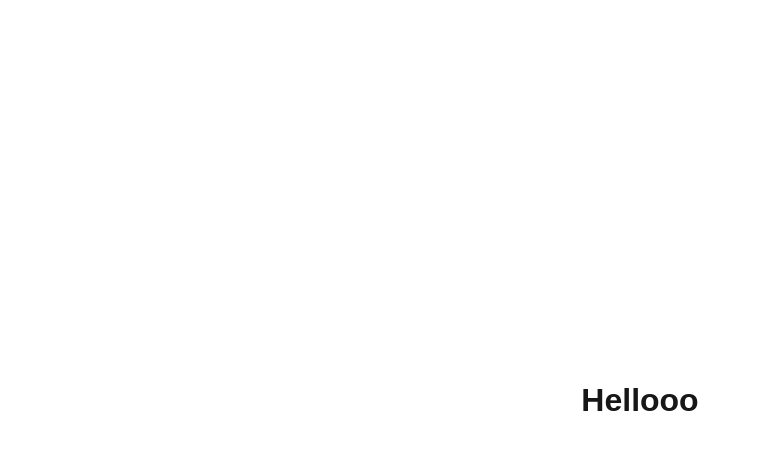
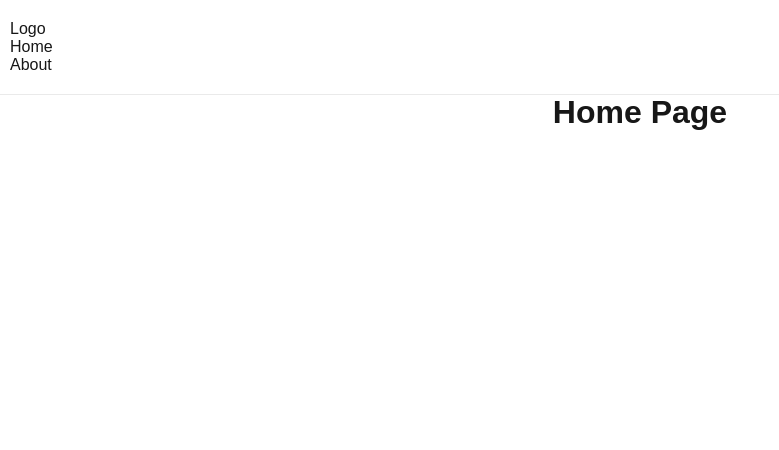
Before and after one commit to Mvinit2245/NextJSLearning, a Next.js app in the folder second/: page / in a window 1280 px wide. Shown: the top 450 px of the page, without its empty margins (0-779 px from the left). Built offline with nearby package versions, Linux system fonts and the light colour scheme.

Commit message:
fourth commit

```diff
--- a/second/src/app/layout.js
+++ b/second/src/app/layout.js
@@ -1,5 +1,6 @@
 import { Geist, Geist_Mono } from "next/font/google";
-import "./globals.css";
+import "./main.css";
+import Header from "@/components/Header"
 
 const geistSans = Geist({
   variable: "--font-geist-sans",
@@ -20,8 +21,10 @@ export default function RootLayout({ children }) {
   return (
     <html lang="en" className={`${geistSans.variable} ${geistMono.variable}`}>
       <body>
+        <Header/>
+        {children}
 
-        {children}</body>
+        </body>
     </html>
   );
 }
--- a/second/src/app/globals.css
+++ b/second/src/app/main.css
@@ -48,10 +48,15 @@ a {
   }
 }
 
-main{
+main {
   max-width: 1040px;
-  margin: auto;
+  margin: 0 auto;   /* centers horizontally */
   display: flex;
   justify-content: center;
   align-items: center;
 }
+
+header{
+  padding: 20px 10px;
+  box-shadow: 0px 0px 1px gray;
+}
--- a/second/src/app/page.js
+++ b/second/src/app/page.js
@@ -3,7 +3,7 @@ import styles from "./page.module.css";
 
 export default function Home() {
   return (
-    <main><h1> Hellooo</h1></main>
+    <main><h1> Home Page</h1></main>
 
   );
 }
--- /dev/null
+++ b/second/src/components/Header.jsx
@@ -0,0 +1,18 @@
+import React from 'react'
+
+export default function Header() {
+  return (
+    <header>
+        <div>Logo
+        </div>
+        <ul>
+            <li>
+                Home
+            </li>
+            <li>
+                About
+            </li>
+        </ul>
+    </header>
+  )
+}
```
Also changed, not shown: second/src/app/about/page.js (added, +9 -0 lines).
